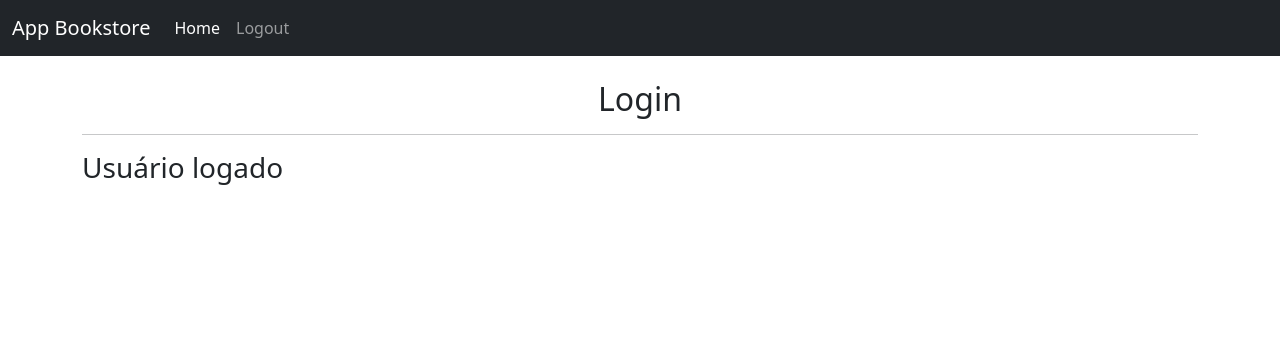
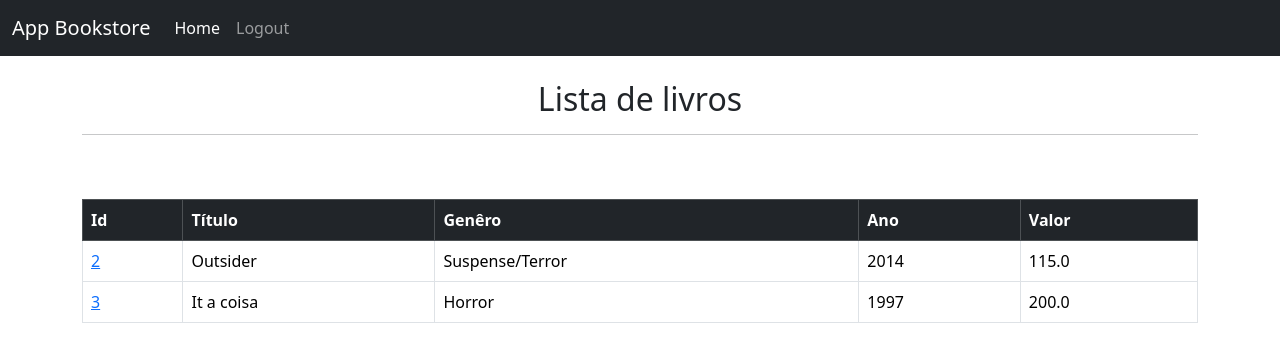
Before and after one commit to Robert-Cortez-Rudi/Livraria_Django, a Django app: page / in a window 1280 px wide. Shown: the top 362 px of the page. Run offline with Django 5.2, Linux system fonts and the light colour scheme; a user stored in the database is signed in; data comes from the database, SQL or seed files in the repository.

Commit message:
Update template home.html

```diff
--- a/Bookstore/templates/home.html
+++ b/Bookstore/templates/home.html
@@ -1,10 +1,36 @@
 {% extends 'base.html' %}
 {% block content %}
-    <h2 class="text-center">Login</h2>
-    <hr>
     {% if user.is_authenticated %}
-        <h3>Usuário logado</h3>
+        <h2 class="text-center">Lista de livros</h2>
+        <hr>
+        <table class="table table-bordered table-hover">
+            <thead class="table-dark">
+                <tr>
+                    <th>Id</th>
+                    <th>Título</th>
+                    <th>Genêro</th>
+                    <th>Ano</th>
+                    <th>Valor</th>
+                </tr>
+            </thead>
+            <tbody>
+                {% if books %}
+                    {% for book in books %}
+                        <tr>
+                            <td><a href="{% url 'book' book.id %}">{{ book.id }}</a></td>
+                            <td>{{ book.title }}</td>
+                            <td>{{ book.genre }}</td>
+                            <td>{{ book.year }}</td>
+                            <td>{{ book.value }}</td>
+                        </tr>
+                        <br>
+                    {% endfor %}
+                {% endif %}
+            </tbody>
+        </table>
     {% else %}
+        <h2 class="text-center">Login</h2>
+        <hr>
         <form method="POST" action="{% url 'home' %}">
             {% csrf_token %}
 
```
